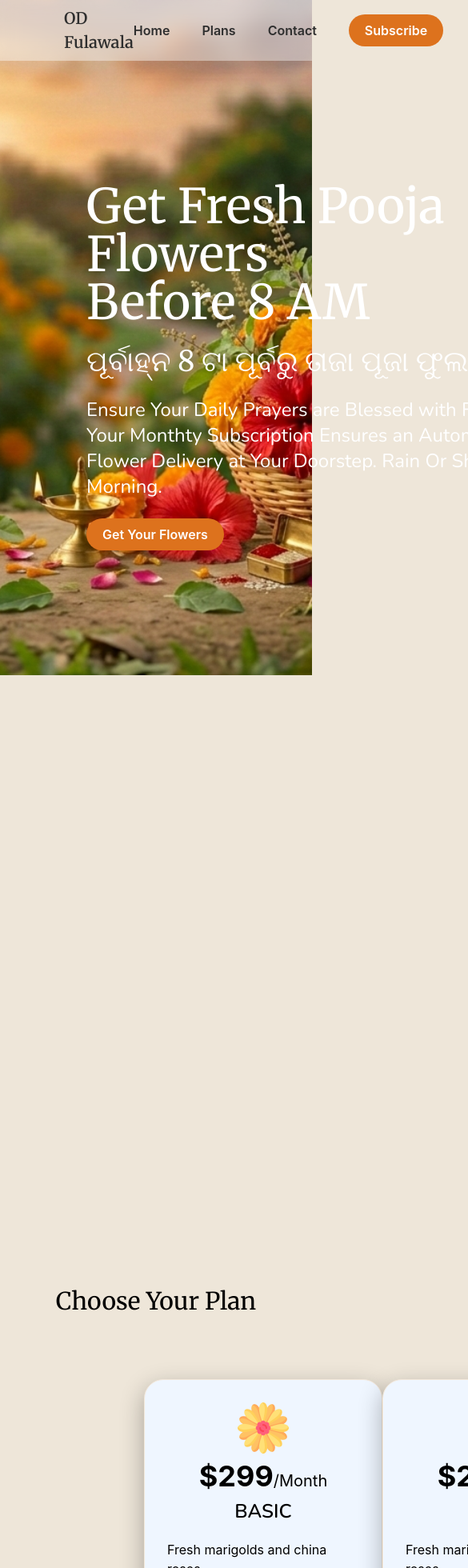
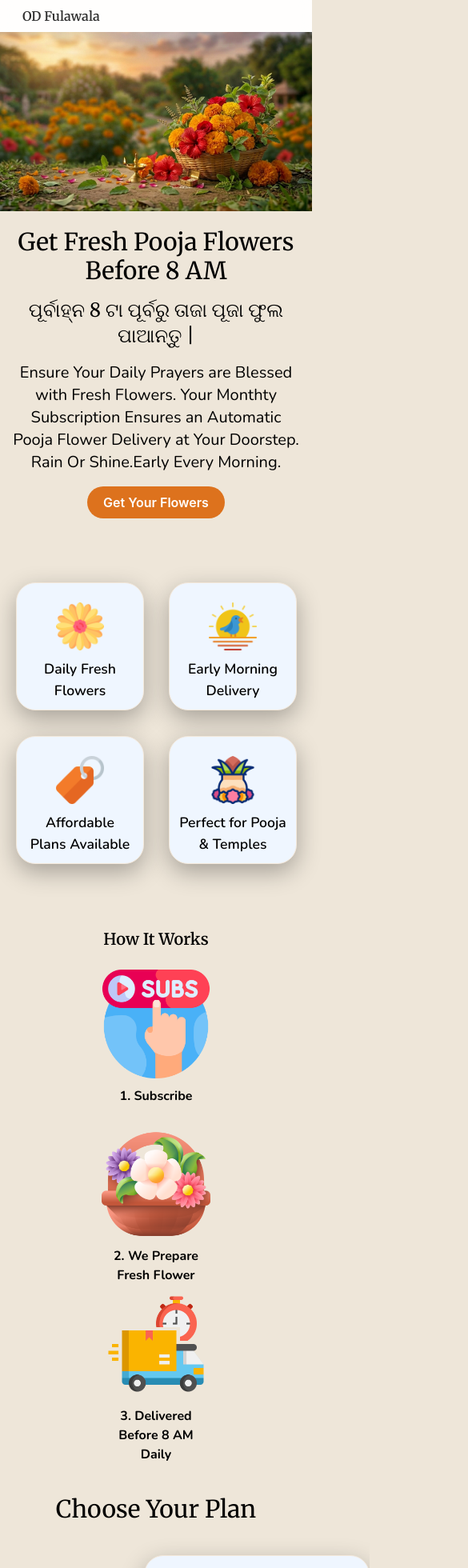
Before and after one commit to Ankit-976/OD_Fulawala, a React (Vite) app: page / in a window 390 px wide. Shown: the top 1960 px of the page at 80% size, 585 px wide, since content can reach past the window. Built offline with nearby package versions, Linux system fonts and the light colour scheme.

Commit message:
Made Mobile Responsive

```diff
--- a/src/components/Card.jsx
+++ b/src/components/Card.jsx
@@ -1,15 +1,15 @@
 import { flower } from "../assets/icons/icons";
 const Card = (props) => {
   return (
-   <div className="feature-card group h-50 w-50 hover:scale-100">
-    <div className="bg-blue-50 py-6 px-3 w-50 h-50
+   <div className="feature-card group lg:h-50 lg:w-50 lg:hover:scale-100">
+    <div className="bg-blue-50 py-6 px-3 lg:w-50 lg:h-50 h-40 w-40
                 rounded-3xl flex flex-col items-center gap-2.5
                 shadow-[0_10px_30px_rgba(0,0,0,0.3)]
                 border border-[#F3E8DA]
                 transition-transform duration-700 ease-out
-                group-hover:scale-95">
-      <img src={props.image} className="w-25 transition-transform duration-700 ease-out group-hover:scale-120" />
-      <div className="font-semibold text-center text-[1.3rem]">
+                lg:group-hover:scale-95">
+      <img src={props.image} className="lg:w-25 w-15 transition-transform duration-700 ease-out lg:group-hover:scale-120" />
+      <div className="font-semibold text-center lg:text-[1.3rem] text-[1.1rem]">
         {props.title}
       </div>
     </div>
--- a/src/components/Hero.jsx
+++ b/src/components/Hero.jsx
@@ -4,11 +4,12 @@ import Button from './Button'
 const Hero = () => {
   const btn = "Get Your Flowers"
   return (
-    <div className='h-screen bg-[url(/herobg.png)] bg-cover bg-center'>
-        <div className='pt-57 flex h-screen pl-27 flex-col flex-wrap w-3xl gap-6 text-white'>
-            <h1 style={{fontFamily: "var(--font-heading)"}} className='text-6xl'>Get Fresh Pooja Flowers <br />Before 8 AM</h1>
-            <h1 style={{fontFamily: "var(--font-heading)"}} className='text-4xl'>ପୂର୍ବାହ୍ନ 8 ଟା ପୂର୍ବରୁ ତାଜା ପୂଜା ଫୁଲ ପାଆନ୍ତୁ |</h1>
-            <p className='text-2xl' style={{fontFamily: "var(--font-body)"}}>
+    <div className='lg:h-screen pt-10 lg:bg-[url(/herobg.png)] lg:bg-cover lg:bg-center'>
+        <img src="/herobg.png" alt="Background" className='lg:hidden md:absolute -z-10' />
+        <div className='lg:pt-57 pt-5 flex lg:h-screen lg:pl-27 px-4 flex-col items-center md:items-start text-center md:text-start flex-wrap lg:w-3xl  lg:gap-6 gap-4 lg:text-white '>
+            <h1 style={{fontFamily: "var(--font-heading)"}} className='lg:text-6xl text-3xl'>Get Fresh Pooja Flowers <br />Before 8 AM</h1>
+            <h1 style={{fontFamily: "var(--font-heading)"}} className='lg:text-4xl text-2xl'>ପୂର୍ବାହ୍ନ 8 ଟା ପୂର୍ବରୁ ତାଜା ପୂଜା ଫୁଲ ପାଆନ୍ତୁ |</h1>
+            <p className='lg:text-2xl text-xl' style={{fontFamily: "var(--font-body)"}}>
               Ensure Your Daily Prayers are Blessed with Fresh Flowers. Your Monthty Subscription Ensures an Automatic Pooja Flower Delivery at Your Doorstep. Rain Or Shine.Early Every Morning.
             </p>
             <Button message={btn}/>
--- a/src/components/HowItWorks.jsx
+++ b/src/components/HowItWorks.jsx
@@ -1,10 +1,10 @@
 import Card from "./Card"
 import { flower, sun, tag, kalash, subscribe, flowerBasket, delivery } from "../assets/icons/icons";
 import TransparentCard from "./TransparentCard";
-import { useRef } from "react";
-import { useGSAP } from "@gsap/react";
-import gsap from "gsap";
-import { ScrollTrigger } from "gsap/ScrollTrigger";
+// import { useRef } from "react";
+// import { useGSAP } from "@gsap/react";
+// import gsap from "gsap";
+// import { ScrollTrigger } from "gsap/ScrollTrigger";
 
 
 const HowItWorks = () => {
@@ -48,72 +48,72 @@ const HowItWorks = () => {
         }
     ]
 
-    gsap.registerPlugin(ScrollTrigger);
+    // gsap.registerPlugin(ScrollTrigger);
 
-    const featureSectionRef = useRef();
+    // const featureSectionRef = useRef();
 
-    useGSAP(() => {
-        gsap.fromTo(
-            ".feature-card",
-            { y: 50, opacity: 0 },
-            {
-                y: 0,
-                opacity: 1,
-                duration: 0.9,
-                // stagger: 0.2,
-                ease: "power3.out",
-                scrollTrigger: {
-                    trigger: featureSectionRef.current,
-                    start: "top 60%",
-                    toggleActions: "play reverse play reverse",
-                },
-            }
-        );
-        gsap.fromTo(
-            ".workingText",
-            { opacity: 0 },
-            {
-                opacity: 1,
-                duration: 1,
-                // delay: -1,
-                duration: 0.9,
-                ease: "power3.out",
-                scrollTrigger: {
-                    trigger: featureSectionRef.current,
-                    start: "top 35%",
-                    toggleActions: "play reverse play reverse",
-                },
-            }
-        );
-        gsap.fromTo(
-            ".working-Cards",
-            { opacity: 0 },
-            {
-                opacity: 1,
-                stagger: 0.5,
-                // delay: 1.1,
-                duration: 3,
-                ease: "power3.out",
-                scrollTrigger: {
-                    trigger: featureSectionRef.current,
-                    start: "top 30%",
-                    toggleActions: "play reverse play reverse",
-                },
-            }
-        )
-    }, { scope: featureSectionRef });
+    // useGSAP(() => {
+    //     gsap.fromTo(
+    //         ".feature-card",
+    //         { y: 50, opacity: 0 },
+    //         {
+    //             y: 0,
+    //             opacity: 1,
+    //             duration: 0.9,
+    //             // stagger: 0.2,
+    //             ease: "power3.out",
+    //             scrollTrigger: {
+    //                 trigger: featureSectionRef.current,
+    //                 start: "top 60%",
+    //                 toggleActions: "play reverse play reverse",
+    //             },
+    //         }
+    //     );
+    //     gsap.fromTo(
+    //         ".workingText",
+    //         { opacity: 0 },
+    //         {
+    //             opacity: 1,
+    //             duration: 1,
+    //             // delay: -1,
+    //             duration: 0.9,
+    //             ease: "power3.out",
+    //             scrollTrigger: {
+    //                 trigger: featureSectionRef.current,
+    //                 start: "top 35%",
+    //                 toggleActions: "play reverse play reverse",
+    //             },
+    //         }
+    //     );
+    //     gsap.fromTo(
+    //         ".working-Cards",
+    //         { opacity: 0 },
+    //         {
+    //             opacity: 1,
+    //             stagger: 0.5,
+    //             // delay: 1.1,
+    //             duration: 3,
+    //             ease: "power3.out",
+    //             scrollTrigger: {
+    //                 trigger: featureSectionRef.current,
+    //                 start: "top 30%",
+    //                 toggleActions: "play reverse play reverse",
+    //             },
+    //         }
+    //     )
+    // }, { scope: featureSectionRef });  ref={featureSectionRef}
 
   return (
     <>
-    <div ref={featureSectionRef} className="flex flex-col gap-20 pt-30 px-25" style={{fontFamily:"var(--font-body)"}}>
-        <div className="h-[35%] flex justify-evenly">
+    <div  className="flex h-fit flex-col gap-20 lg:pt-30 py-20 lg:px-25" style={{fontFamily:"var(--font-body)"}}>
+        <div className="lg:h-[35%] px-5 gap-8 grid grid-cols-2 lg:flex lg:justify-evenly lg:flex-wrap">
             {features.map((item) => {
                 return <Card image={item.image} title={item.title} key={item.id} />
             })}
         </div>
-        <div className="text-center flex flex-col gap-3">
-            <h1 className="workingText text-2xl font-semibold" style={{fontFamily:"var(--font-heading)"}}>How It Works</h1>
-            <div className="flex justify-center gap-15">
+        <div className="text-center flex flex-col lg:gap-3">
+            <h1 className="workingText lg:text-2xl text-xl font-semibold" style={{fontFamily:"var(--font-heading)"}}>How It Works</h1>
+            <div className="flex justify-center flex-wrap lg:gap-15 gap-10 px-10">
                 {working.map((item) => {
                     return <TransparentCard image={item.image} title={item.title} key={item.id} id={item.id}/>
                 })}
--- a/src/components/NavBar.jsx
+++ b/src/components/NavBar.jsx
@@ -1,18 +1,25 @@
-import React from 'react'
-import Button from './Button'
+import React from "react";
+import Button from "./Button";
 
 const NavBar = () => {
   return (
-    <div className='flex px-20 justify-between fixed top-0 py-2 w-full items-center text-[#2E2E2E] backdrop-blur-md bg-white/40'>
-        <div className='text-[20px] font-semibold' style={{fontFamily:"var(--font-heading)"}}>OD Fulawala</div>
-        <div className='flex gap-10 items-center font-semibold cursor-pointer'>
-            <li className='list-none'>Home</li>
-            <li className='list-none'>Plans</li>
-            <li className='list-none'>Contact</li>
-            <li className='list-none'><Button message="Subscribe"/></li>
-        </div>
+    <div className="flex lg:px-20 px-7 justify-between fixed top-0 py-2 w-full items-center text-[#2E2E2E] backdrop-blur-md md:bg-white/40 bg-white/95">
+      <div
+        className="lg:text-[20px] font-semibold"
+        style={{ fontFamily: "var(--font-heading)" }}
+      >
+        OD Fulawala
+      </div>
+      <div className="gap-10 hidden md:flex items-center font-semibold cursor-pointer">
+        <li className="list-none">Home</li>
+        <li className="list-none">Plans</li>
+        <li className="list-none">Contact</li>
+        <li className="list-none">
+          <Button message="Subscribe" />
+        </li>
+      </div>
     </div>
-  )
-}
+  );
+};
 
-export default NavBar
+export default NavBar;
--- a/src/components/Plans.jsx
+++ b/src/components/Plans.jsx
@@ -4,9 +4,9 @@ import PlansCard from './PlansCard';
 
 const Plans = () => {
   return (
-    <div>
-      <h3 className='text-center pt-30 text-3xl' style={{fontFamily:"var(--font-heading)"}}>Choose Your Plan</h3>
-      <div className='px-45 py-20 flex justify-evenly'>
+    <div className='h-fit lg:pt-30 pt-10 pb-20'>
+      <h3 className='text-center text-3xl' style={{fontFamily:"var(--font-heading)"}}>Choose Your Plan</h3>
+      <div className='px-45 lg:py-20 py-10 flex justify-evenly gap-15 flex-wrap'>
         <PlansCard />
         <PlansCard />
         <PlansCard />
--- a/src/components/PlansCard.jsx
+++ b/src/components/PlansCard.jsx
@@ -4,11 +4,11 @@ import Button from './Button';
 
 const PlansCard = () => {
   return (
-    <div className='flex flex-col items-center rounded-3xl bg-blue-50 shadow-[0_10px_30px_rgba(0,0,0,0.3)] border border-[#F3E8DA] w-fit p-7 gap-2 h-fit'>
-          <img src={flower} alt="" className='w-16' />
-          <h2 className='text-4xl font-bold'>$299<span className='text-xl font-normal'>/Month</span></h2>
-          <span className='text-2xl font-semibold' style={{fontFamily:"var(--font-body)"}}>BASIC</span>
-          <ul className='w-60 flex flex-col gap-2 py-3'>
+    <div className='flex flex-col items-center rounded-3xl bg-blue-50 shadow-[0_10px_30px_rgba(0,0,0,0.3)] border border-[#F3E8DA] w-fit lg:p-7 p-5 lg:gap-2 gap-1 h-fit'>
+          <img src={flower} alt="" className='lg:w-16 w-14' />
+          <h2 className='lg:text-4xl text-2xl font-bold'>$299<span className='lg:text-xl text-[1.1rem] font-normal'>/Month</span></h2>
+          <span className='lg:text-2xl text-xl font-semibold' style={{fontFamily:"var(--font-body)"}}>BASIC</span>
+          <ul className='w-60 flex font-semibold flex-col lg:gap-2 lg:py-3'>
             <li>Fresh marigolds and china roses</li>
             <li>Tulsi leaves</li>
           </ul>
--- a/src/components/TransparentCard.jsx
+++ b/src/components/TransparentCard.jsx
@@ -1,7 +1,7 @@
 const TransparentCard = (props) => {
   return (
     <div>
-        <div className='working-Cards bg-transparent py-6 px-3 w-50 h-50  flex-col flex items-center gap-2.5'>
+        <div className='working-Cards bg-transparent py-6 px-3 lg:w-50 lg:h-50 h-40 w-40 flex-col flex items-center gap-2.5'>
             <img src={props.image} className="w-35" />
             <div className="font-bold text-center">
                 {props.id}. {props.title}
```
